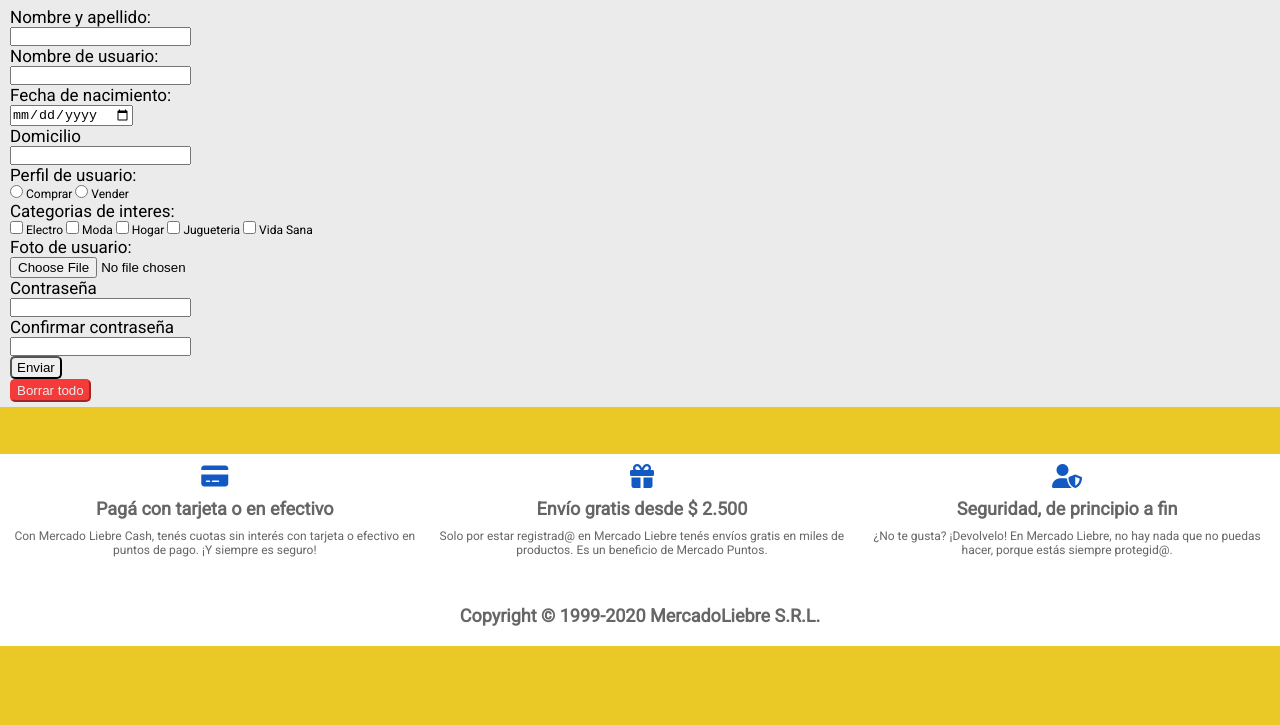
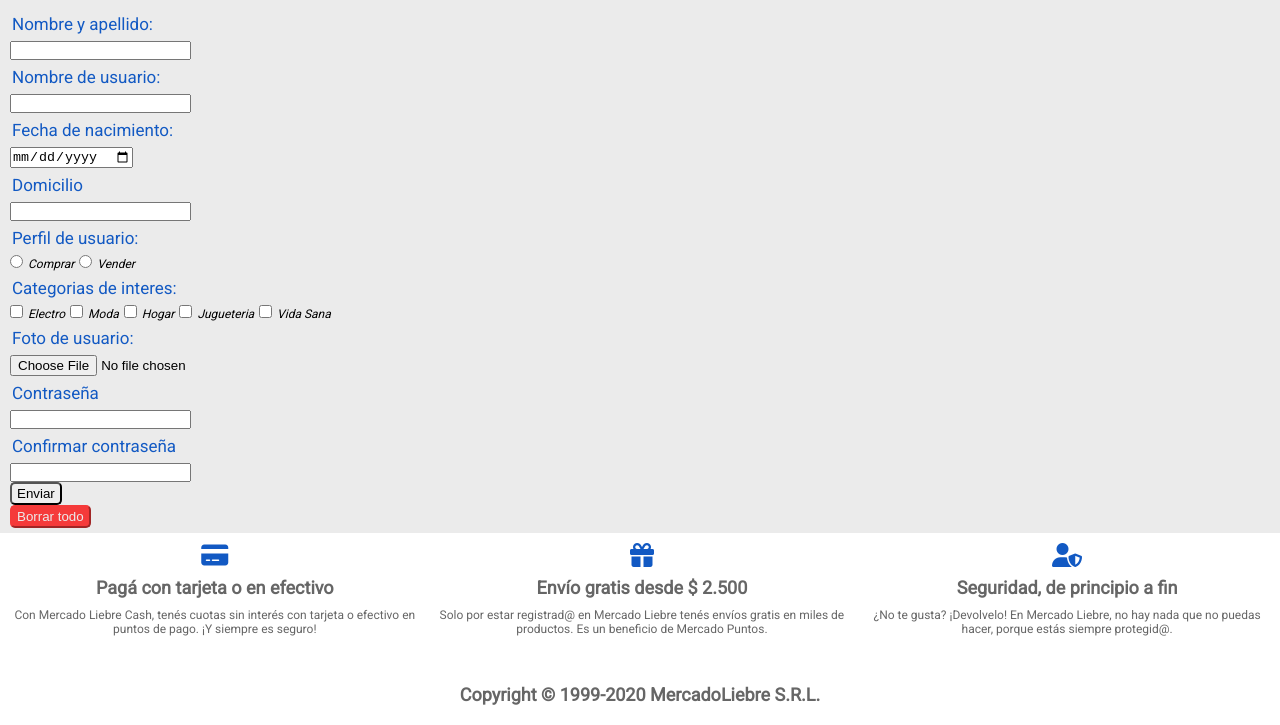
Before and after one commit to NGiancristiano/Mercado-Liebre, a website: page views/register.html in a window 1280 px wide. Shown: the part 154-879 px from the top of the page. Before the commit the page ends 800 px from the top, so only its background shows below. Drawn offline with Linux system fonts and the light colour scheme.

Commit message:
agregando un poco mas de estilos

```diff
--- a/public/css/styles.css
+++ b/public/css/styles.css
@@ -260,10 +260,17 @@
 
 label {
   font-size: 17px;
+  margin-top: 5px;
+  margin-bottom: 5px;
+  padding: 2px;
+  color: #1259c3;
+  border-radius: 5px;
 }
 
 .label-categorie {
   font-size: 12px;
+  color: black;
+  font-style: italic;
 }
 
 @media (min-width: 361px) {
```
